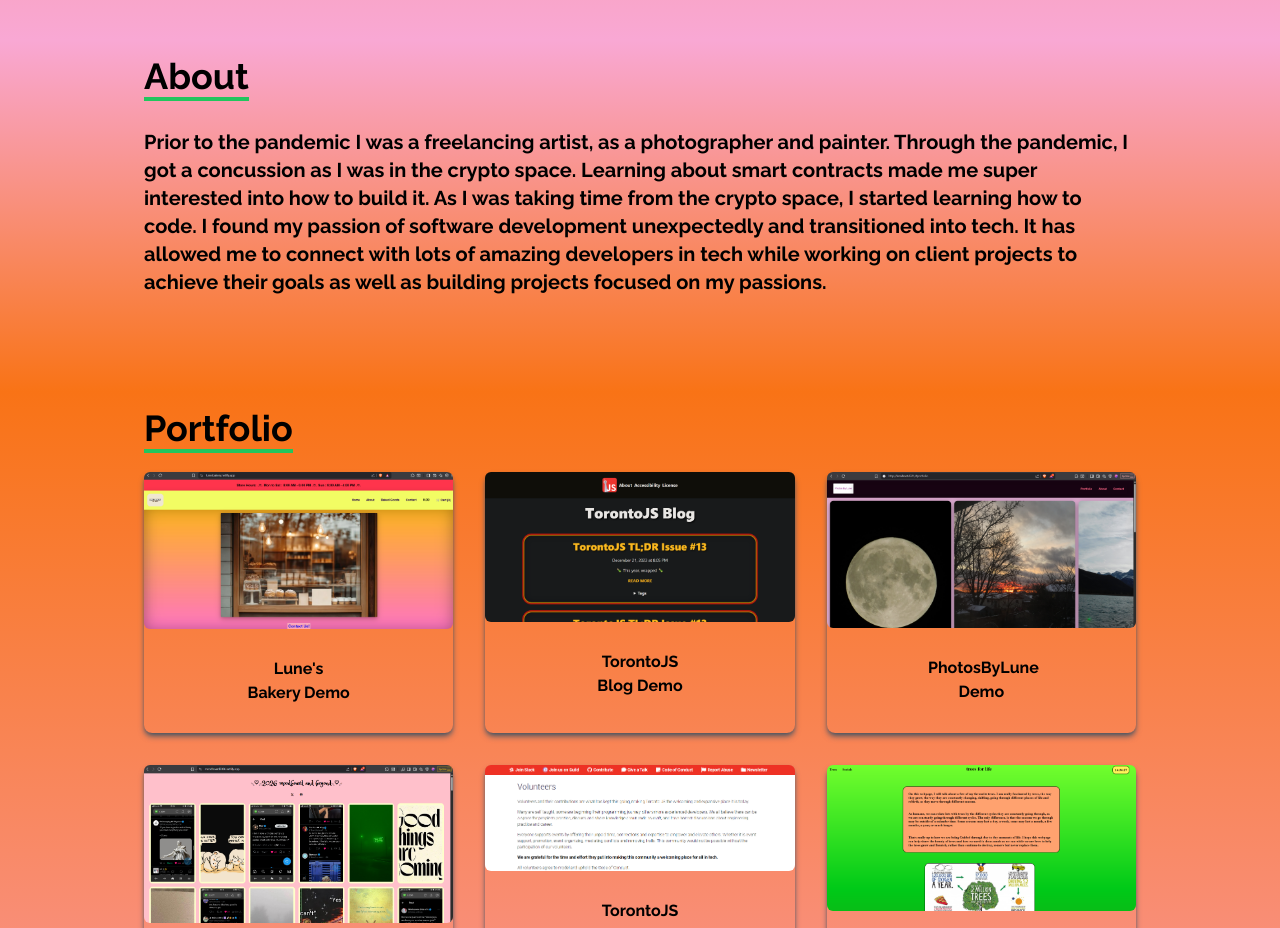
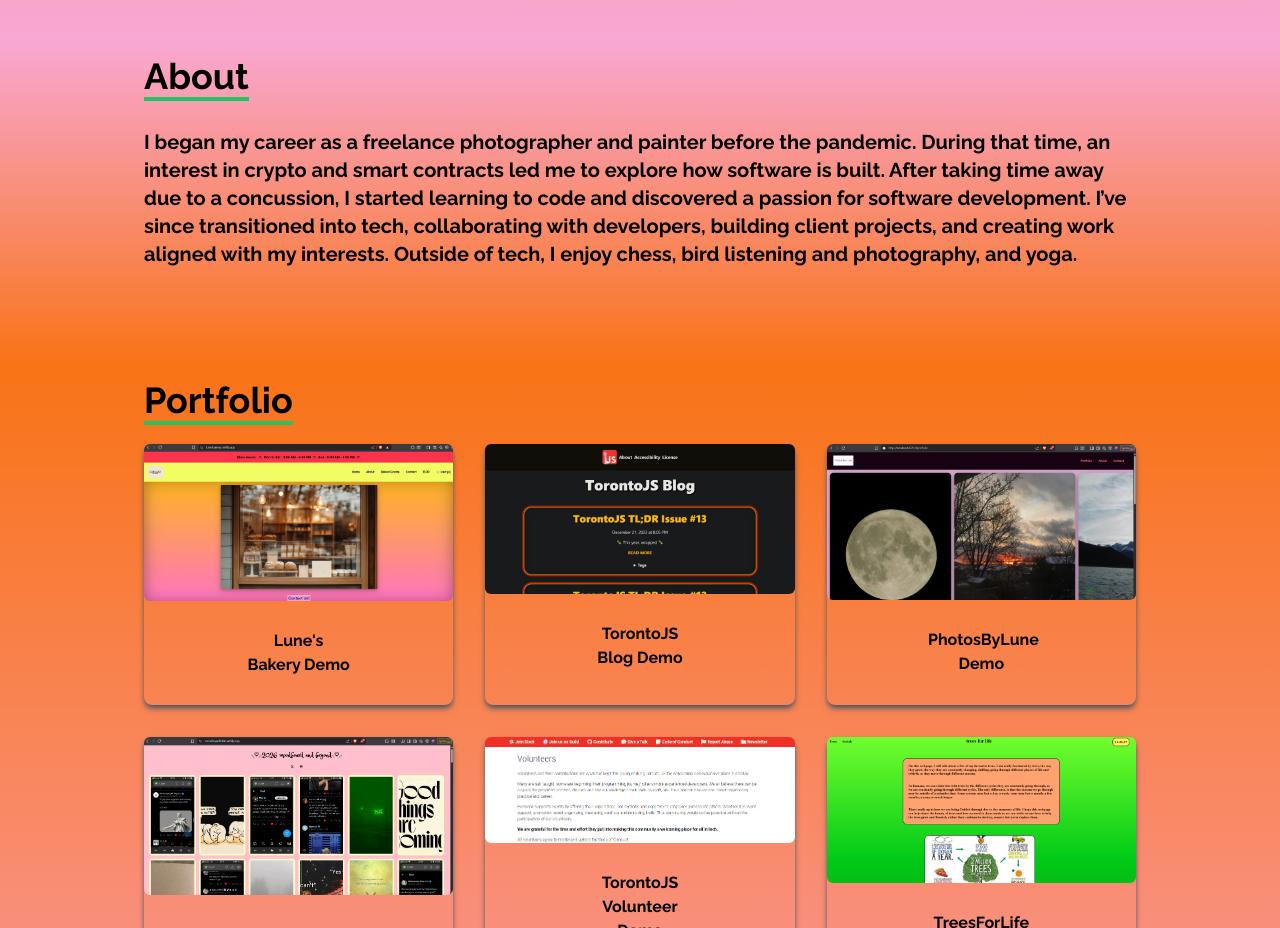
Before and after one commit to lunarfrm777/portfolio, a React (Create React App) app: page / in a window 1280 px wide. Shown: the part 840-1768 px from the top of the page. Built offline with nearby package versions, Linux system fonts and the light colour scheme.

Commit message:
updated about section description!

```diff
--- a/src/components/About.js
+++ b/src/components/About.js
@@ -12,7 +12,10 @@
             </div>
 
             <p className='text-xl mb-20'>
-                Prior to the pandemic I was a freelancing artist, as a photographer and painter. Through the pandemic, I got a concussion as I was in the crypto space. Learning about smart contracts made me super interested into how to build it. As I was taking time from the crypto space, I started learning how to code. I found my passion of software development unexpectedly and transitioned into tech. It has allowed me to connect with lots of amazing developers in tech while working on client projects to achieve their goals as well as building projects focused on my passions.
+                I began my career as a freelance photographer and painter before the pandemic. During that time, an interest in crypto and smart contracts led me to explore how software is built.
+                After taking time away due to a concussion, I started learning to code and discovered a passion for software development.
+                I’ve since transitioned into tech, collaborating with developers, building client projects, and creating work aligned with my interests.
+                Outside of tech, I enjoy chess, bird listening and photography, and yoga.
             </p>
         </div>
     </div>
```
